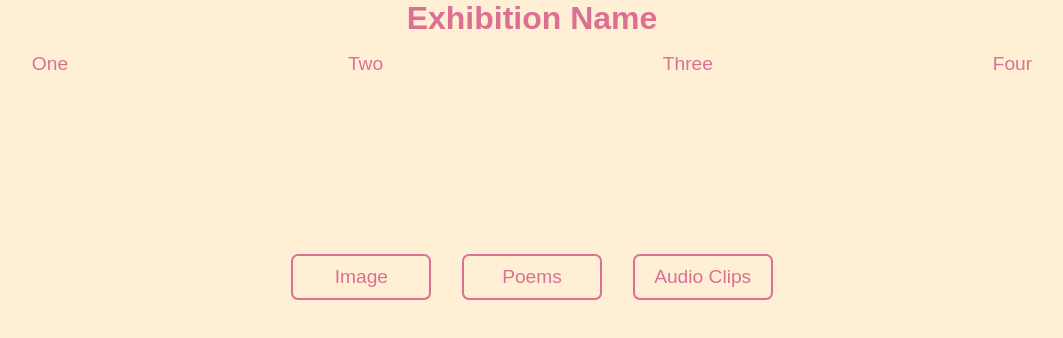
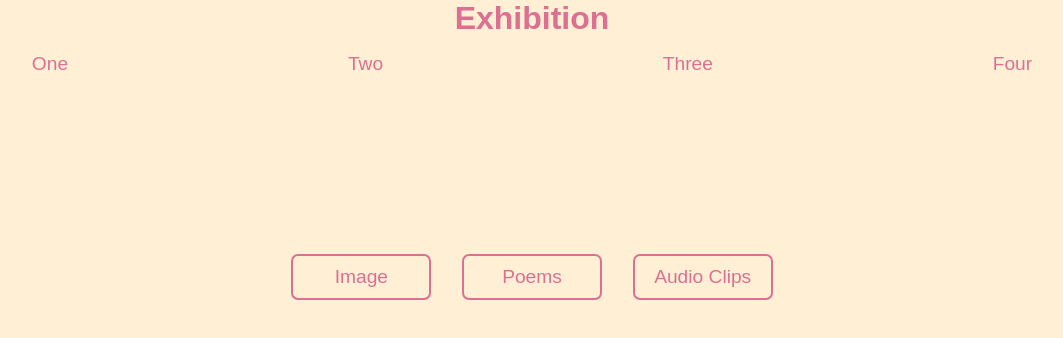
Before and after one commit to IT2810/it2810-webutvikling-h18-prosjekt-2-gruppe--38, a React (Create React App) app: page / in a window 1280 px wide. Shown: the top 338 px of the page, without its empty margins (108-1171 px from the left). Built offline with nearby package versions, Linux system fonts and the light colour scheme; a web font is replaced by a local one.

Commit message:
Removed package lock and changes website title

```diff
--- a/src/Components/FrontPageWrapper.js
+++ b/src/Components/FrontPageWrapper.js
@@ -120,7 +120,7 @@ export default class FrontPageWrapper extends Component {
   render () {
     return (
       <Wrapper>
-        <Title title="Exhibition Name" />
+        <Title title="Exhibition" />
         <NavBar list={['One', 'Two', 'Three', 'Four']} sendClickToFPW = {this.sendClick} />
         <Display svgElements={[]} dir={this.state.imgDir} dispObject = {this.state.sendObj} />
         <MediaSelector
```
Also changed, not shown: 1 other file (tests, documents, lock files or other folders).
